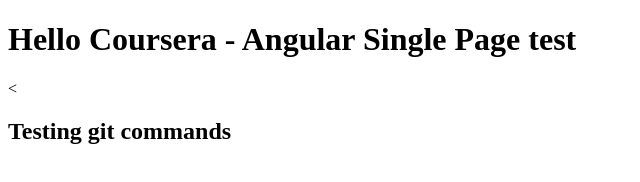
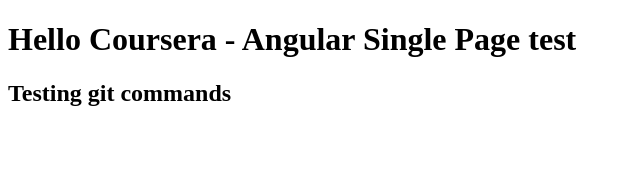
Before and after one commit to suresh4sure-s/coursera_angularjs, a plain HTML site: page index.html in a window 1280 px wide. Shown: the whole page, without its empty margins (0-640 px from the left). Drawn offline with Linux system fonts and the light colour scheme.

Commit message:
First Html File

```diff
--- a/index.html
+++ b/index.html
@@ -6,6 +6,6 @@
   </head>
   <body>
     <h1>Hello Coursera - Angular Single Page test</h1>
-    <<h2>Testing git commands</h2>
+    <h2>Testing git commands</h2>
   </body>
 </html>
```
